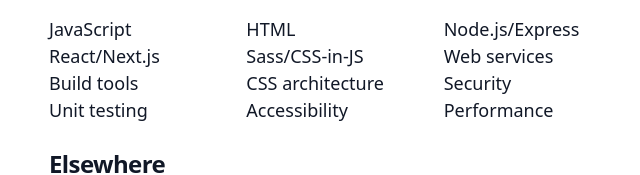
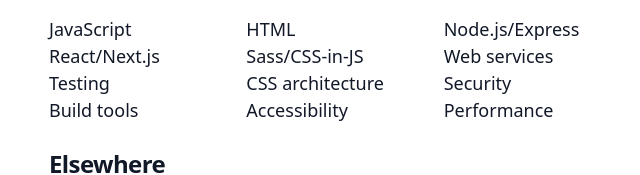
Before and after one commit to apaunchev/paunchev.com, a Next.js app: page / in a window 1280 px wide. Shown: the part 853-1028 px from the top of the page, without its empty margins (15-655 px from the left). Built offline with nearby package versions, Linux system fonts and the light colour scheme.

Commit message:
Adjust text

```diff
--- a/pages/index.js
+++ b/pages/index.js
@@ -37,8 +37,8 @@
         <ul>
           <li>JavaScript</li>
           <li>React/Next.js</li>
+          <li>Testing</li>
           <li>Build tools</li>
-          <li>Unit testing</li>
         </ul>
         <ul>
           <li>HTML</li>
```
